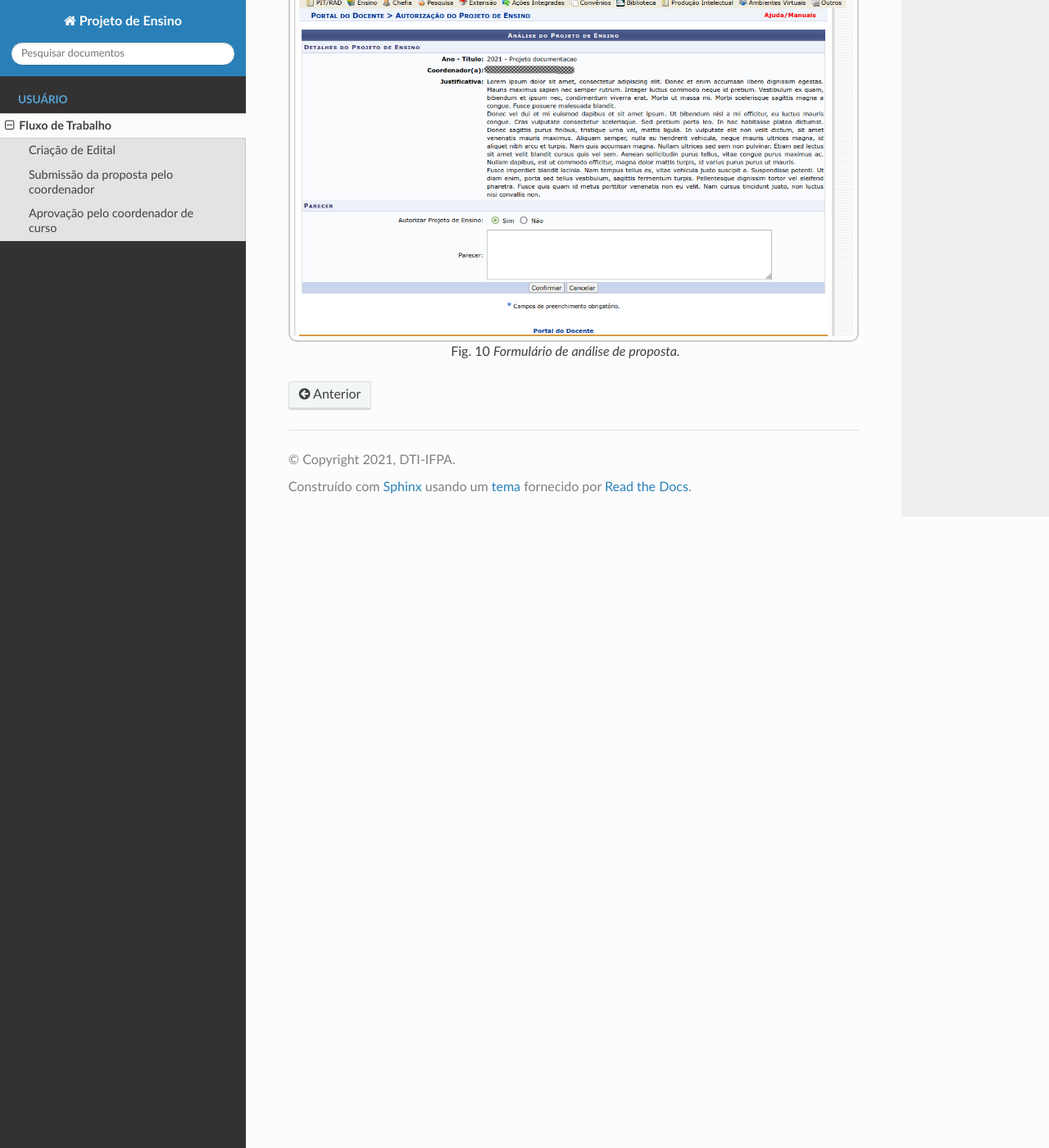
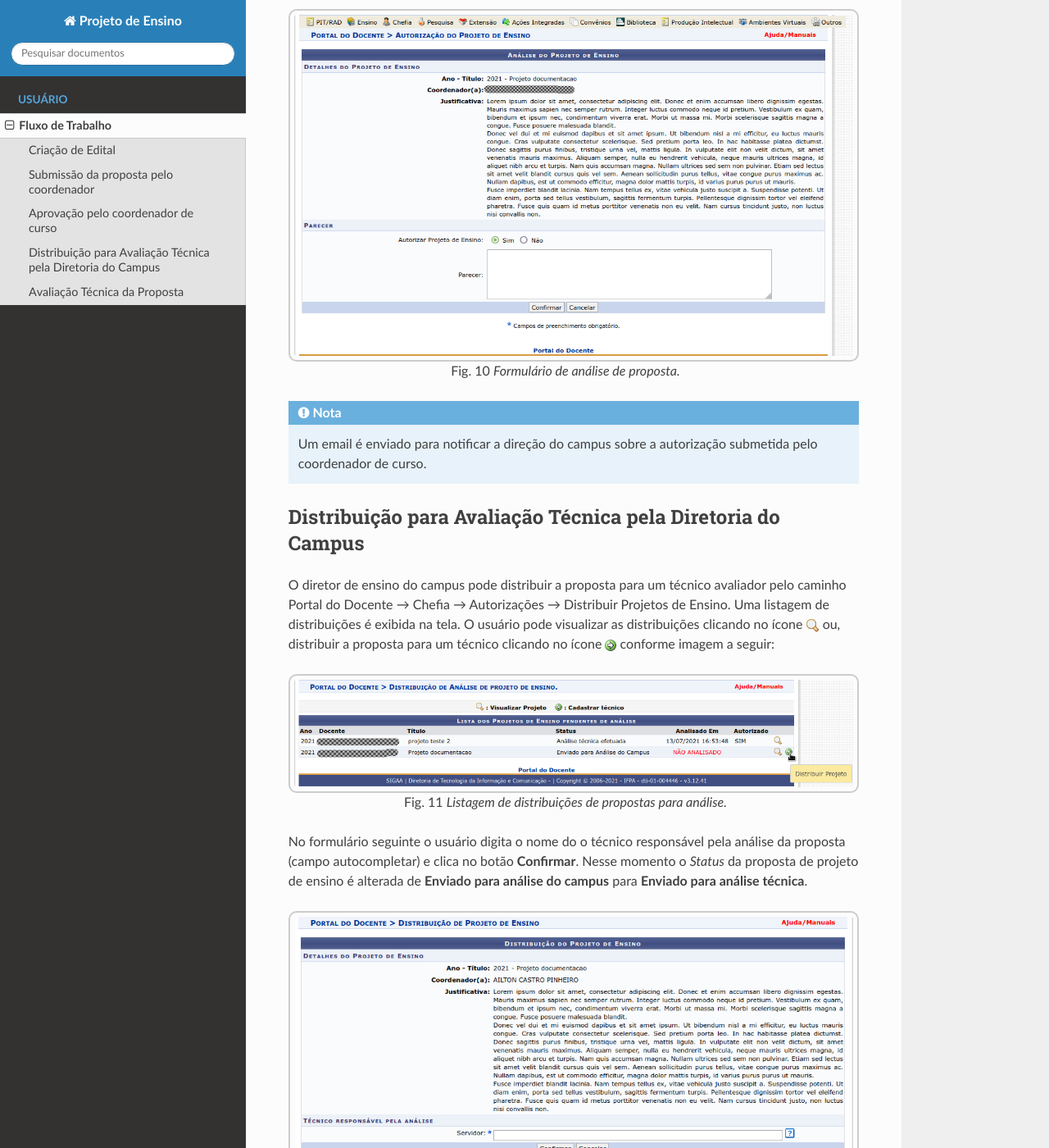
Before and after one commit to djangonauta/projeto-ensino-docs, a Sphinx documentation site: the page built from docs/fluxo.rst, in a window 1280 px wide and 1400 px high, scrolled down 6015 px. Shown: the whole window at 82% size. Built offline with Sphinx 7.4.7 and the Read the Docs theme 2.0.0, drawn with Linux system fonts in a browser that asks for light colours; some of the changed text lies outside the part shown.

Commit message:
feat: adicionada documentação inicial referente a distribuição de propostas para análise técnica

```diff
--- a/docs/fluxo.rst
+++ b/docs/fluxo.rst
@@ -7,6 +7,7 @@ O trabalho com o módulo Projeto de Ensino segue basicamente os seguintes passos
     - Submissão de uma Proposta de Projeto pelo coordenador (docente ou técnico administrativo)
     - Aprovação da proposta pelo coordenador do curso ao qual a proposta está vinculada
     - Distribuição da proposta para avaliação técnica pela diretoria do campus
+    - Avaliação técnica da proposta
     - Execução do Projeto de Ensino
     - Preenchimento de relatório final sobre o Projeto
     - Emissão de certificados/declarações
@@ -137,8 +138,8 @@ imagem a seguir:
 
 
 O coordenador de curso seleciona se a proposta será autorizada ou não além de fornecer um parecer. Ao clicar
-no botão **Confirmar** e a proposta foi autorizada, o *Status* da mesma é alterado de **Aguardando Aprovação do Coordenador de Curso**
-para **Enviado para análise do campus**:
+no botão **Confirmar** e a proposta foi autorizada, o *Status* da mesma é alterado de **Aguardando Aprovação
+do Coordenador de Curso** para **Enviado para análise do campus**:
 
 
 .. figure:: _static/img/usuario/autorizar-proposta.png
@@ -148,6 +149,48 @@ para **Enviado para análise do campus**:
     Formulário de análise de proposta.
 
 
+.. note::
+    Um email é enviado para notificar a direção do campus sobre a autorização submetida pelo coordenador de
+    curso.
+
+
+Distribuição para Avaliação Técnica pela Diretoria do Campus
+------------------------------------------------------------
+
+O diretor de ensino do campus pode distribuir a proposta para um técnico avaliador pelo caminho Portal do
+Docente → Chefia → Autorizações → Distribuir Projetos de Ensino. Uma listagem de distribuições é exibida na
+tela. O usuário pode visualizar as distribuições clicando no ícone |view| ou, distribuir a proposta para um
+técnico clicando no ícone |seta| conforme imagem a seguir:
+
+
+.. figure:: _static/img/usuario/link-distribuir-proposta.png
+    :align: center
+    :class: imagem
+
+    Listagem de distribuições de propostas para análise.
+
+
+No formulário seguinte o usuário digita o nome do o técnico responsável pela análise da proposta (campo
+autocompletar) e clica no botão **Confirmar**. Nesse momento o *Status* da proposta de projeto de ensino é alterada de
+**Enviado para análise do campus** para **Enviado para análise técnica**.
+
+
+.. figure:: _static/img/usuario/distribuir-proposta.png
+    :align: center
+    :class: imagem
+
+    Formulário de distribuição de proposta para análise técnica.
+
+
+.. note:: O técnico responsável é notificado por email
+
+
+Avaliação Técnica da Proposta
+-----------------------------
+
+O técnico responsável pode consultar a listagem de propostas distribuidas para serem analisadas através do
+
+
 .. |required| image:: _static/img/required.png
 .. |view| image:: _static/img/view.png
 .. |seta| image:: _static/img/seta.png
```
Also changed, not shown: other parts of docs/fluxo.rst (+1 -1 lines), docs/_static/img/usuario/distribuir-proposta.png (added), docs/_static/img/usuario/link-distribuir-proposta.png (added).
